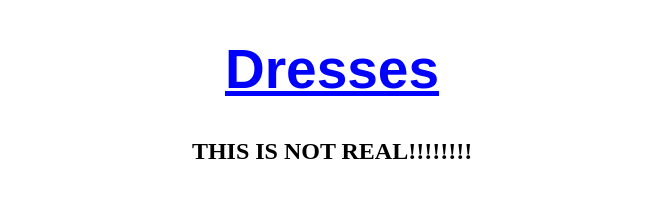
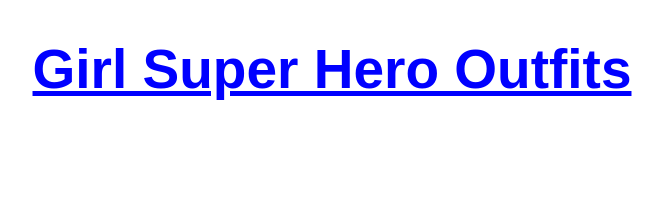
Before and after one commit to vvmermaid/vvmermaid.github.io, a plain HTML site: page index.html in a window 1280 px wide. Shown: the whole page, without its empty margins (308-971 px from the left). Drawn offline with Linux system fonts and the light colour scheme.

Commit message:
Update index.html

```diff
--- a/index.html
+++ b/index.html
@@ -4,7 +4,6 @@
     <link rel="stylesheet" type="text/css" href="style.css">
   </head>
   <body>
-   <h1>Dresses</h1>
-   <h2>THIS IS NOT REAL!!!!!!!!</h2>
+   <h1>Girl Super Hero Outfits</h1>
   </body>
 </html>
```
